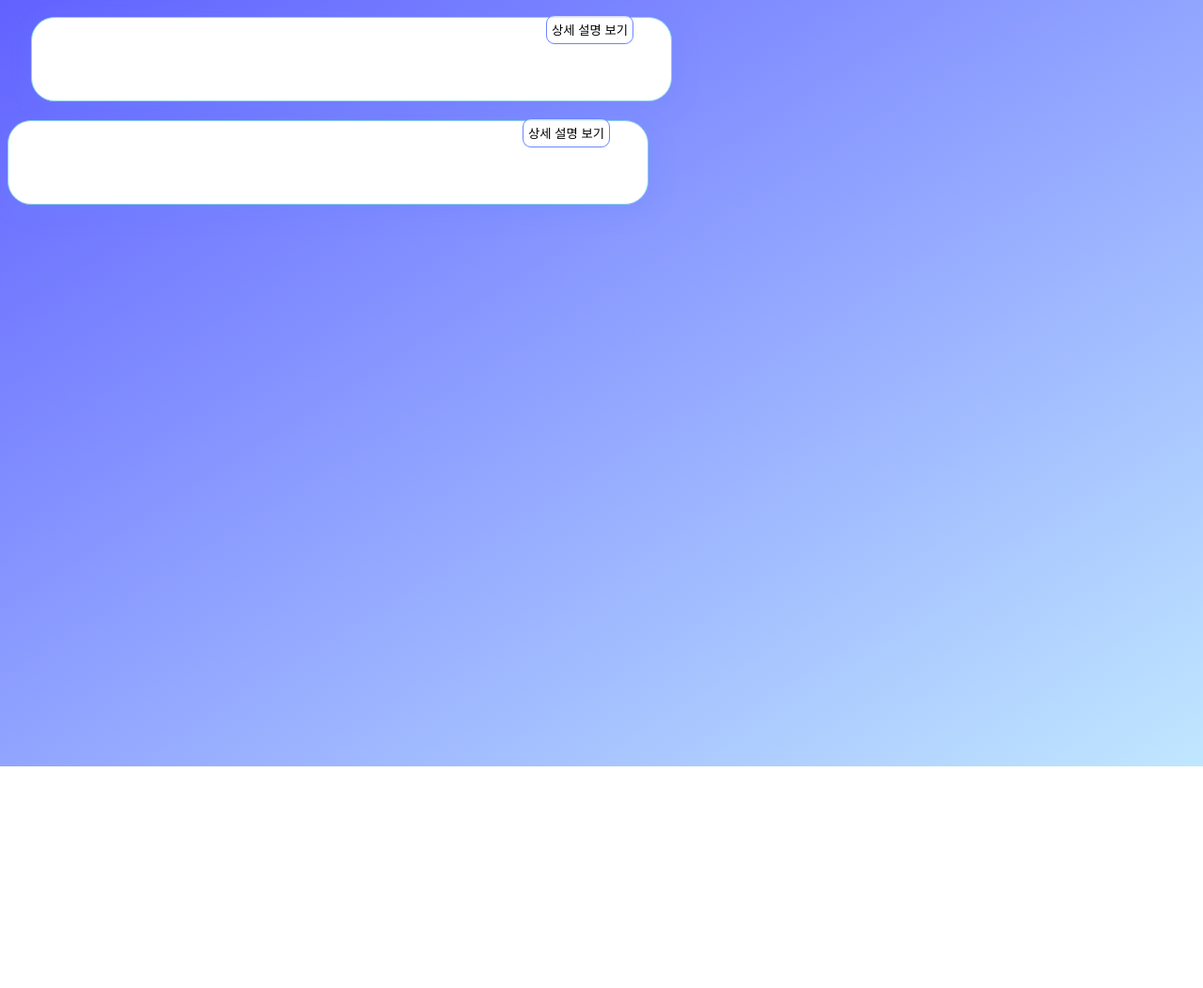
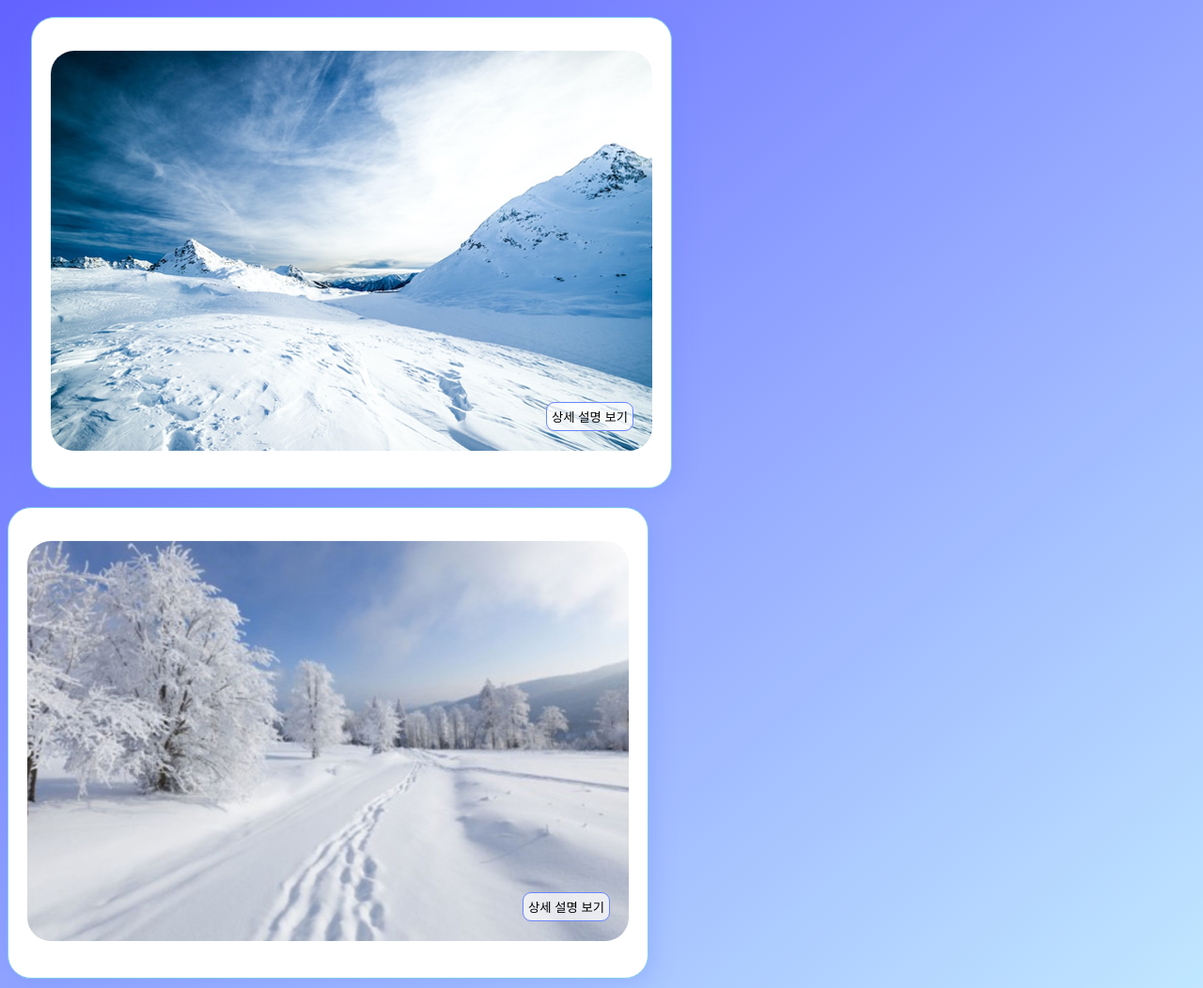
Before and after one commit to eunyyyy/class, a plain HTML site: page detail.html in a window 1280 px wide. Shown: the whole page at 94% size. Before the commit the page ends 816 px from the top, so only its background shows below. Drawn offline with Linux system fonts and the light colour scheme.

Commit message:
Update detail.html

```diff
--- a/detail.html
+++ b/detail.html
@@ -85,7 +85,7 @@
 <body>
     <!-- 왼쪽 -->
     <div id="item">
-        <img src="img/snow-2.jpg" alt="">
+        <img src="images/snow-2.jpg" alt="">
         <button id="open" class="over" onclick="showDetail();">상세 설명 보기</button>
         <div id="sangse" class="detail">
             <h4>Let's go to the mountains in the snowy winter!</h4>
@@ -101,7 +101,7 @@
 
     <!-- 오른쪽 -->
     <div id="item2">
-        <img src="img/snow-1.jpg" alt="">
+        <img src="images/snow-1.jpg" alt="">
         <button id="open2" class="over" onclick="showDetail2();">상세 설명 보기</button>
         <div id="sangse2" class="detail">
             <h4>A snow-capped mountain resort</h4> <!--눈길 산행의 명소-->
```
